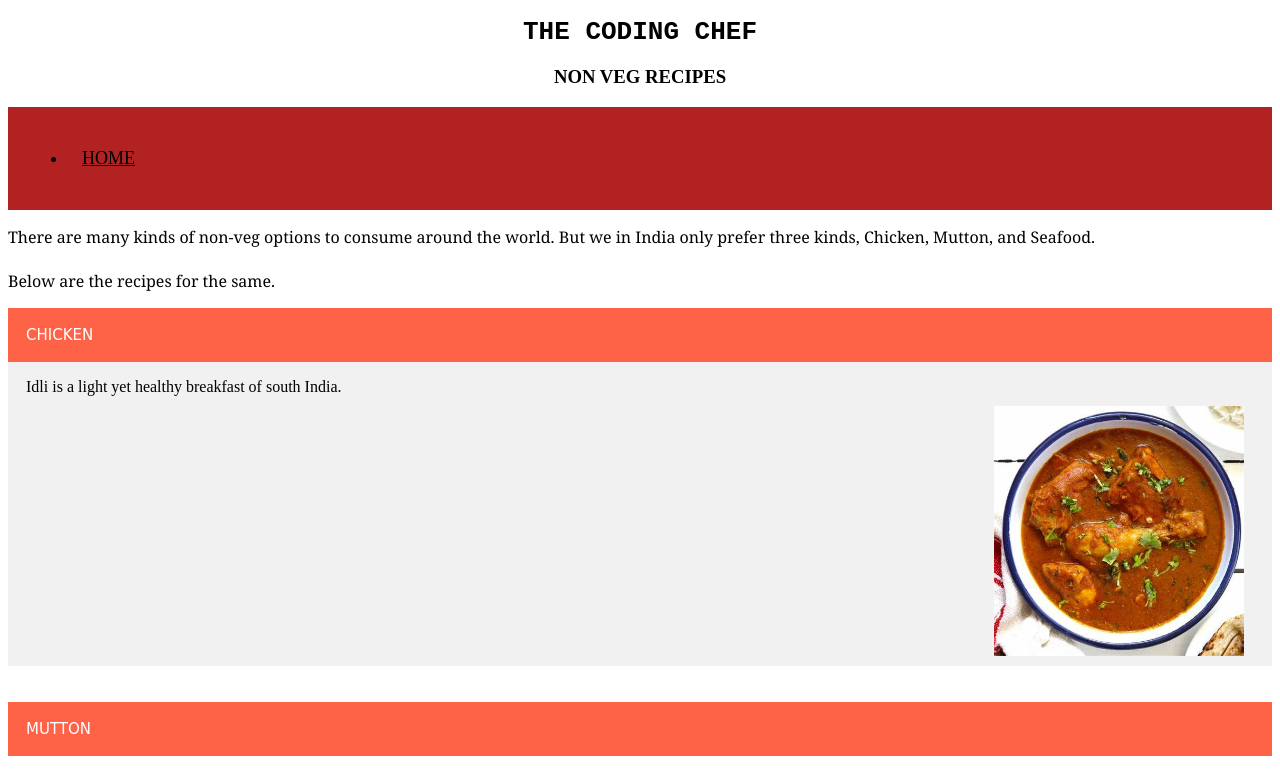
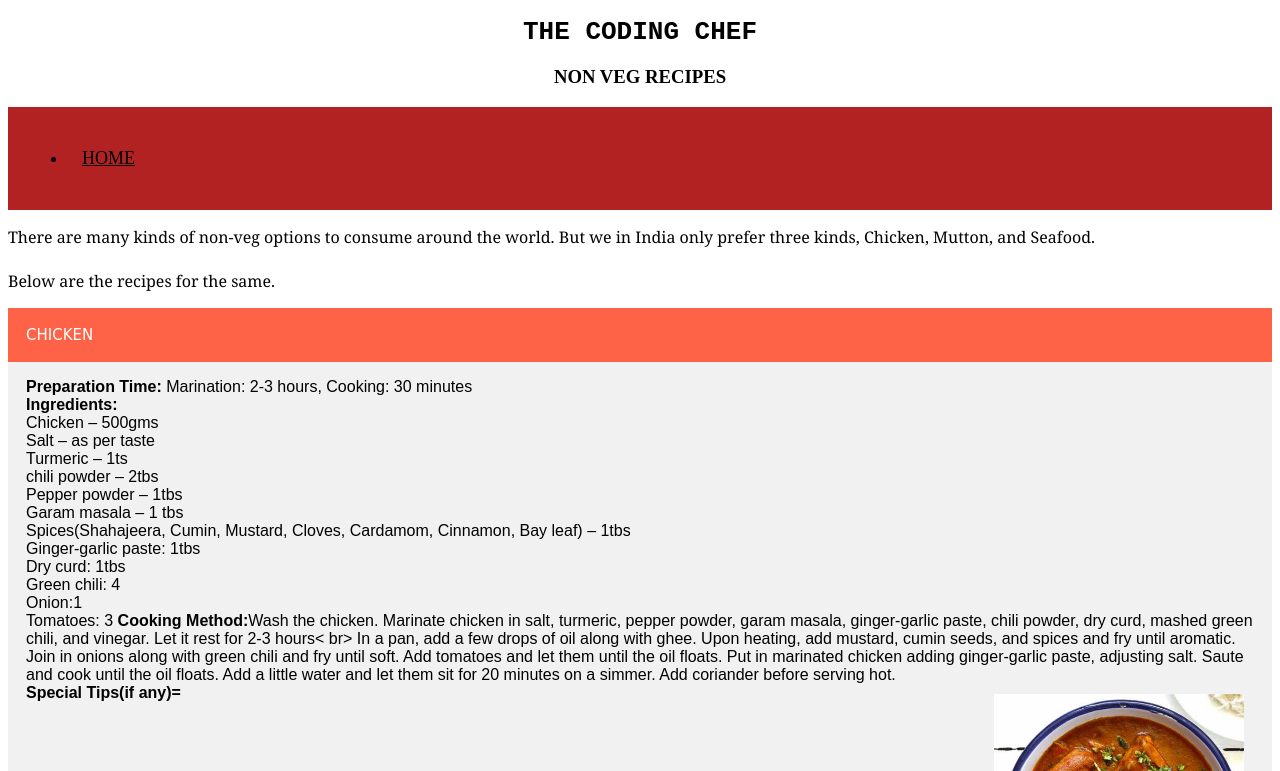
Before and after one commit to PoojaK75/thecodingchef, a plain HTML site: page nonvegrecipes.html in a window 1280 px wide. Both pictures are taken after a click on the button "CHICKEN". Shown: the top 771 px of the page. Drawn offline with Linux system fonts and the light colour scheme.

Commit message:
recipe commit

```diff
--- a/nonvegrecipes.html
+++ b/nonvegrecipes.html
@@ -18,22 +18,44 @@
 </p>
 <button type="button" class="collapsible">CHICKEN</button>
 <div class="content">
-  <p>Idli is a light yet healthy breakfast of south India.<br>
+  <p class="dish"><b>Preparation Time:</b> Marination: 2-3 hours, Cooking: 30 minutes<br><b>Ingredients:</b><br>Chicken – 500gms<br>Salt – as per
+      taste<br>Turmeric – 1ts<br>chili powder – 2tbs<br>Pepper powder – 1tbs<br>Garam masala – 1 tbs<br>Spices(Shahajeera, Cumin, Mustard, Cloves,
+      Cardamom, Cinnamon, Bay leaf) – 1tbs<br>Ginger-garlic paste: 1tbs<br>Dry curd: 1tbs<br>Green chili: 4<br>Onion:1<br>Tomatoes: 3
+      <b>Cooking Method:</b>Wash the chicken. Marinate chicken in salt, turmeric, pepper powder, garam masala, ginger-garlic paste,
+      chili powder, dry curd, mashed green chili, and vinegar. Let it rest for 2-3 hours< br> In a pan, add a few drops of oil along with ghee.
+      Upon heating, add mustard, cumin seeds, and spices and fry until aromatic. Join in onions along with green chili and fry until soft. Add tomatoes
+      and let them until the oil floats. Put in marinated chicken adding ginger-garlic paste, adjusting salt. Saute and cook until the oil floats.
+      Add a little water and let them sit for 20 minutes on a simmer. Add coriander before serving hot.<br><b>Special Tips(if any)=</b>
       <img src='n1.jpeg' width="250px" height="250px"/></p></div>
 <br><br>
 <button type="button" class="collapsible">MUTTON</button>
 <div class="content">
-  <p>Idli is a light yet healthy breakfast of south India.<br>
+  <p class="dish"><b>Preparation Time:</b> 30 minutes<br><b>Ingredients:</b><br>Mutton<br>Oil<br>Spices(Shahajeera, Elaichi, Cardamon, Cinnamon,
+      Bay leaf)<br>Salt<br>Chili Powder<br>Turmeric<br>Onion<br>Ginger-garlic paste <br>Green chili<br>Tomato<br>Garam masala<br>Mutton masala<br>
+      Coriander powder<br>Tamarind juice<br>Coriander<br><b>Cooking Method:</b>In a hot pan, add spices and let them fry until aromatic.
+      Add onions along with green chili and cook until soft. Add ginger-garlic paste and fry until the raw smell is gone. Add mutton to this gravy
+      and cook on simmer for 20 minutes. Upon boiling, add salt, turmeric, and chili powder. Once the mutton is half-boiled, add tomatoes and let them
+      cook until the oil floats. Add garam masala, Coriander powder, and mutton masala along with tamarind juice. Join in the coriander leaves and
+      turn off the stove.<br><b>Special Tips (if any):</b><br>
       <img src='n2.jpeg' width="250px" height="250px"/></p></div>
 <br><br>
 <button type="button" class="collapsible">FISH</button>
 <div class="content">
-  <p>Idli is a light yet healthy breakfast of south India.<br>
+  <p class="dish"><b>Preparation Time:</b> 30 minutes<br><b>Ingredients:</b><br>Fish<br>Oil<br>Spices(Shahajeera, Elaichi, Cardamon, Cinnamon,
+      Bay leaf)<br>Salt<br>Chili powder<br>Turmeric<br>Onion<br>Ginger-garlic paste <br>Green chili<br> <br>Jeera-Fenugreek powder<br>Coriander
+      powder<br>Tamarind juice<br>Coriander<br><b>Cooking Method:</b>In hot oil, add spices. Upon splutter, add onion paste and fry until the
+      raw smell is gone. Add turmeric, green chili, curry leaves, and ginger-garlic paste and cook until oil floats. Add chili powder, salt, and
+      tamarind juice and bring it to a boil. Add jeera-fenugreek powder and coriander powder. Add washed fish to this gravy and let it cook until
+      the pieces are soft. Add coriander leaves before until off the stove.<br><b>Special Tips (if any):</b><br>
       <img src='n3.jpeg' width="250px" height="250px"/></p></div>
 <br><br>
 <button type="button" class="collapsible">PRAWNS</button>
 <div class="content">
-  <p>Idli is a light yet healthy breakfast of south India.<br>
+  <p class="dish"><b>Preparation Time:</b> 30 minutes<br><b>Ingredients:</b><br>Prawns<br>Oil<br> Salt<br>Chili powder<br>Turmeric<br>Garam
+      masala<br>Onion<br>Tomato<br>Ginger-garlic paste <br>Green chili<br>Coriander powder<br>Coriander<br><b>Cooking Method:</b>Deep fry the
+      prawns and let them cool in a bowl. In the hot oil, add onions, green chili, ginger-garlic paste and let them cook. Add salt, chili powder,
+      turmeric, garam masala, and coriander powder, and cook with a little water until the oil floats. Add tomatoes to this gravy and make them mushy.
+      Now, add the fried prawns to this gravy along with coriander leaves before turning off the stove.<br><b>Special Tips (if any):</b><br>
       <img src='n4.jpeg' width="250px" height="250px"/></p></div>
 <br><br>
 <script type="text/javascript" src="jscript.js"></script>
```
Also changed, not shown: vegrecipes.html (+1 -1 lines).
